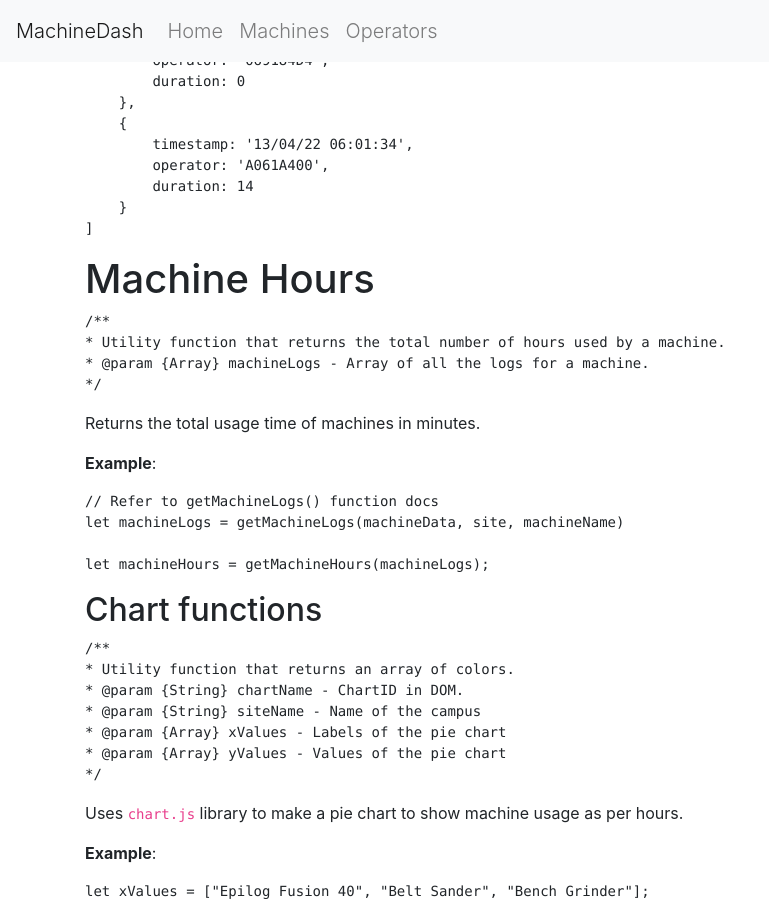
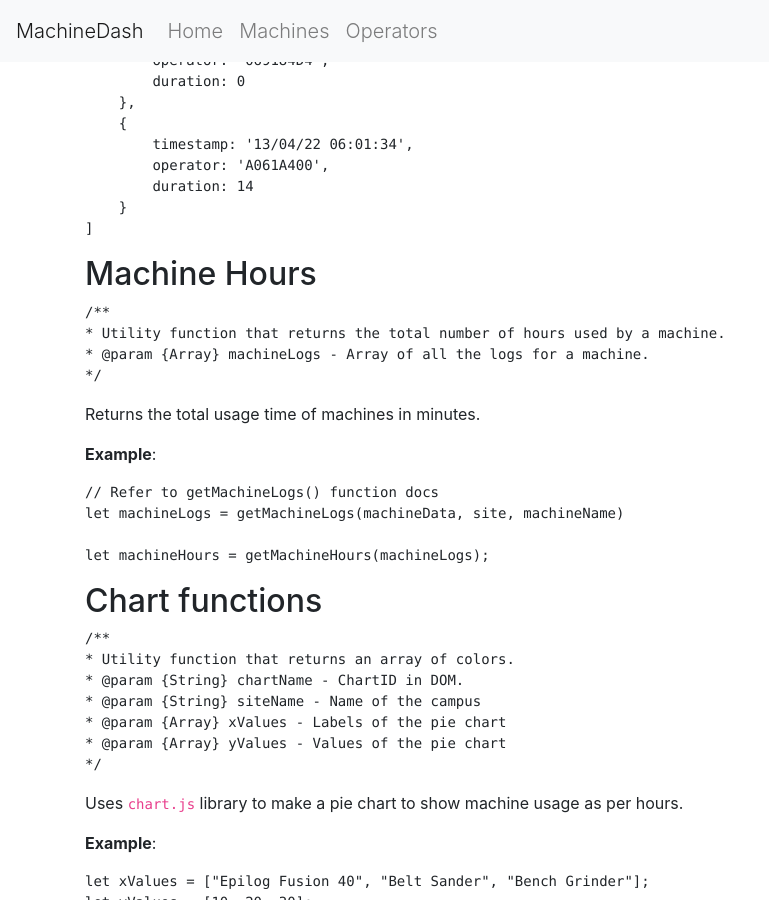
Before and after one commit to wsu-tss/machine_dashboard, a Jekyll site: the page built from docs/utils.md, in a window 1280 px wide and 900 px high, scrolled down 3914 px. Shown: the whole window, without its empty margins (0-769 px from the left). Built offline with Jekyll 4.4.1, drawn with Linux system fonts in a browser that asks for light colours; nearby versions of some CDN libraries; our own code applies the rules of GitHub Pages for plain Markdown files.

````diff
--- a/docs/utils.md
+++ b/docs/utils.md
@@ -231,7 +231,7 @@ This returns the following:
 ]
 ```
 
-# Machine Hours
+## Machine Hours
 
 ```
 /**
````
